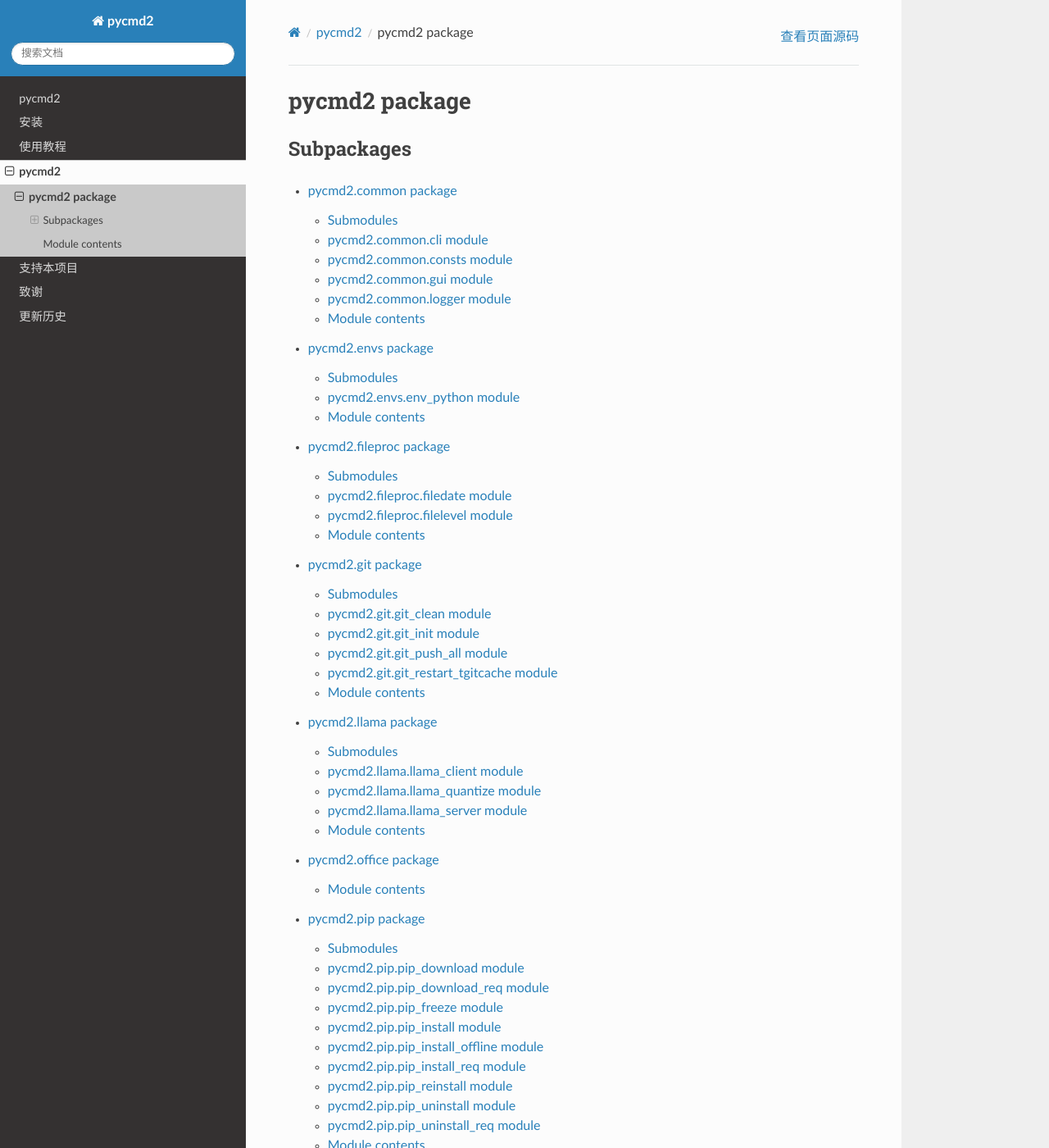
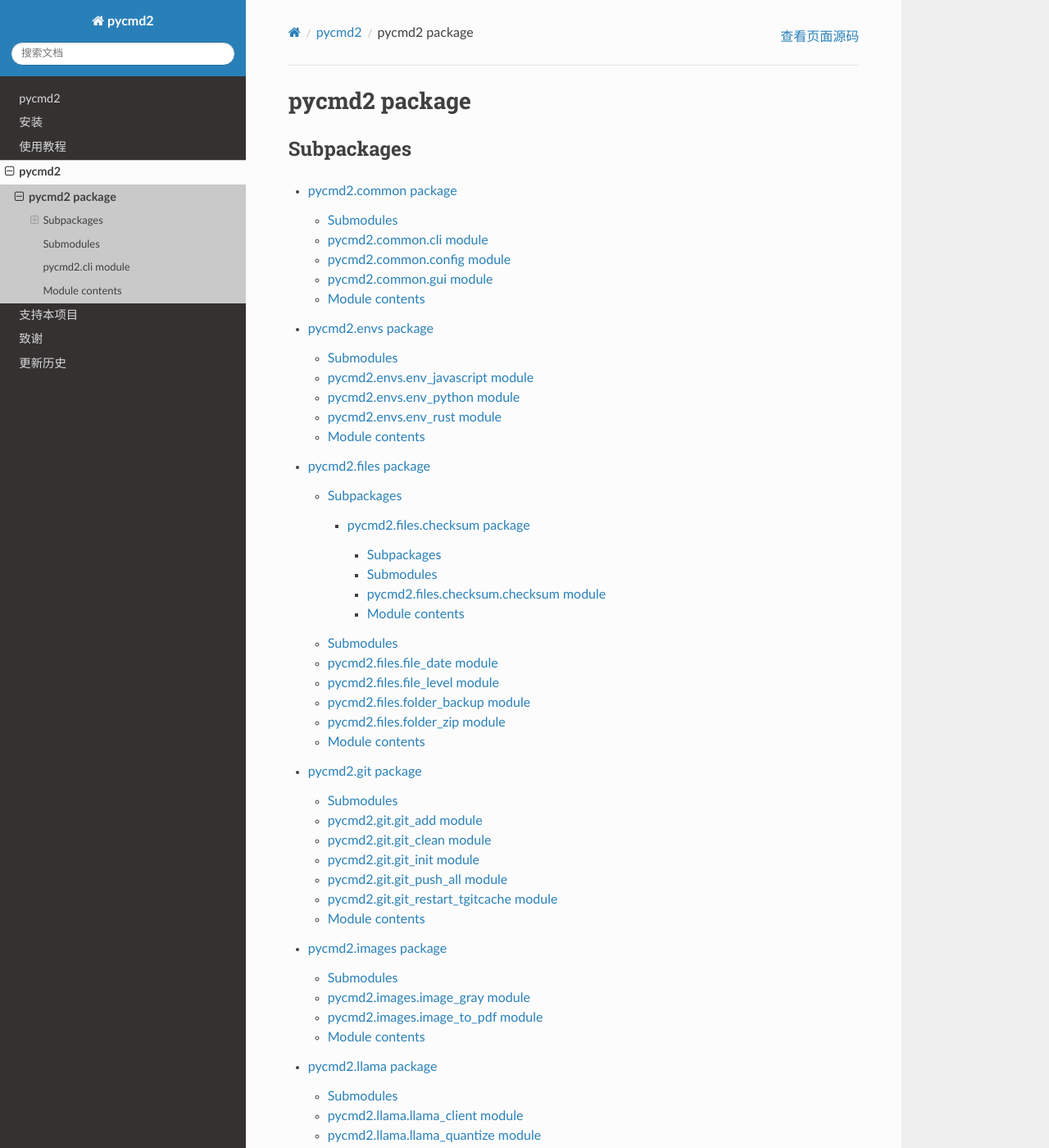
Before and after one commit to gookeryoung/pycmd2, a Sphinx documentation site: the page built from docs/pycmd2.rst, in a window 1280 px wide and 1400 px high. Shown: the whole window at 82% size. Built offline with Sphinx 7.4.7 and the Read the Docs theme 3.1.0, drawn with Linux system fonts in a browser that asks for light colours; some of the changed text lies outside the part shown.

Commit message:
~update docs

```diff
--- a/docs/pycmd2.common.rst
+++ b/docs/pycmd2.common.rst
@@ -12,10 +12,10 @@ pycmd2.common.cli module
    :undoc-members:
    :show-inheritance:
 
-pycmd2.common.consts module
+pycmd2.common.config module
 ---------------------------
 
-.. automodule:: pycmd2.common.consts
+.. automodule:: pycmd2.common.config
    :members:
    :undoc-members:
    :show-inheritance:
@@ -28,14 +28,6 @@ pycmd2.common.gui module
    :undoc-members:
    :show-inheritance:
 
-pycmd2.common.logger module
----------------------------
-
-.. automodule:: pycmd2.common.logger
-   :members:
-   :undoc-members:
-   :show-inheritance:
-
 Module contents
 ---------------
 
--- a/docs/pycmd2.envs.rst
+++ b/docs/pycmd2.envs.rst
@@ -4,10 +4,26 @@ pycmd2.envs package
 Submodules
 ----------
 
+pycmd2.envs.env\_javascript module
+----------------------------------
+
+.. automodule:: pycmd2.envs.env_javascript
+   :members:
+   :undoc-members:
+   :show-inheritance:
+
 pycmd2.envs.env\_python module
 ------------------------------
 
 .. automodule:: pycmd2.envs.env_python
+   :members:
+   :undoc-members:
+   :show-inheritance:
+
+pycmd2.envs.env\_rust module
+----------------------------
+
+.. automodule:: pycmd2.envs.env_rust
    :members:
    :undoc-members:
    :show-inheritance:
--- a/docs/pycmd2.fileproc.rst
+++ /dev/null
@@ -1,29 +0,0 @@
-pycmd2.fileproc package
-=======================
-
-Submodules
-----------
-
-pycmd2.fileproc.filedate module
--------------------------------
-
-.. automodule:: pycmd2.fileproc.filedate
-   :members:
-   :undoc-members:
-   :show-inheritance:
-
-pycmd2.fileproc.filelevel module
---------------------------------
-
-.. automodule:: pycmd2.fileproc.filelevel
-   :members:
-   :undoc-members:
-   :show-inheritance:
-
-Module contents
----------------
-
-.. automodule:: pycmd2.fileproc
-   :members:
-   :undoc-members:
-   :show-inheritance:
--- /dev/null
+++ b/docs/pycmd2.files.checksum.rst
@@ -0,0 +1,29 @@
+pycmd2.files.checksum package
+=============================
+
+Subpackages
+-----------
+
+.. toctree::
+   :maxdepth: 4
+
+   pycmd2.files.checksum.deps
+
+Submodules
+----------
+
+pycmd2.files.checksum.checksum module
+-------------------------------------
+
+.. automodule:: pycmd2.files.checksum.checksum
+   :members:
+   :undoc-members:
+   :show-inheritance:
+
+Module contents
+---------------
+
+.. automodule:: pycmd2.files.checksum
+   :members:
+   :undoc-members:
+   :show-inheritance:
--- /dev/null
+++ b/docs/pycmd2.files.rst
@@ -0,0 +1,53 @@
+pycmd2.files package
+====================
+
+Subpackages
+-----------
+
+.. toctree::
+   :maxdepth: 4
+
+   pycmd2.files.checksum
+
+Submodules
+----------
+
+pycmd2.files.file\_date module
+------------------------------
+
+.. automodule:: pycmd2.files.file_date
+   :members:
+   :undoc-members:
+   :show-inheritance:
+
+pycmd2.files.file\_level module
+-------------------------------
+
+.. automodule:: pycmd2.files.file_level
+   :members:
+   :undoc-members:
+   :show-inheritance:
+
+pycmd2.files.folder\_backup module
+----------------------------------
+
+.. automodule:: pycmd2.files.folder_backup
+   :members:
+   :undoc-members:
+   :show-inheritance:
+
+pycmd2.files.folder\_zip module
+-------------------------------
+
+.. automodule:: pycmd2.files.folder_zip
+   :members:
+   :undoc-members:
+   :show-inheritance:
+
+Module contents
+---------------
+
+.. automodule:: pycmd2.files
+   :members:
+   :undoc-members:
+   :show-inheritance:
--- a/docs/pycmd2.git.rst
+++ b/docs/pycmd2.git.rst
@@ -3,6 +3,14 @@ pycmd2.git package
 
 Submodules
 ----------
+
+pycmd2.git.git\_add module
+--------------------------
+
+.. automodule:: pycmd2.git.git_add
+   :members:
+   :undoc-members:
+   :show-inheritance:
 
 pycmd2.git.git\_clean module
 ----------------------------
--- /dev/null
+++ b/docs/pycmd2.images.rst
@@ -0,0 +1,29 @@
+pycmd2.images package
+=====================
+
+Submodules
+----------
+
+pycmd2.images.image\_gray module
+--------------------------------
+
+.. automodule:: pycmd2.images.image_gray
+   :members:
+   :undoc-members:
+   :show-inheritance:
+
+pycmd2.images.image\_to\_pdf module
+-----------------------------------
+
+.. automodule:: pycmd2.images.image_to_pdf
+   :members:
+   :undoc-members:
+   :show-inheritance:
+
+Module contents
+---------------
+
+.. automodule:: pycmd2.images
+   :members:
+   :undoc-members:
+   :show-inheritance:
--- /dev/null
+++ b/docs/pycmd2.make.rst
@@ -0,0 +1,21 @@
+pycmd2.make package
+===================
+
+Submodules
+----------
+
+pycmd2.make.make\_python module
+-------------------------------
+
+.. automodule:: pycmd2.make.make_python
+   :members:
+   :undoc-members:
+   :show-inheritance:
+
+Module contents
+---------------
+
+.. automodule:: pycmd2.make
+   :members:
+   :undoc-members:
+   :show-inheritance:
--- /dev/null
+++ b/docs/pycmd2.network.rst
@@ -0,0 +1,21 @@
+pycmd2.network package
+======================
+
+Submodules
+----------
+
+pycmd2.network.ssh\_copy\_id module
+-----------------------------------
+
+.. automodule:: pycmd2.network.ssh_copy_id
+   :members:
+   :undoc-members:
+   :show-inheritance:
+
+Module contents
+---------------
+
+.. automodule:: pycmd2.network
+   :members:
+   :undoc-members:
+   :show-inheritance:
--- a/docs/pycmd2.rst
+++ b/docs/pycmd2.rst
@@ -9,13 +9,28 @@ Subpackages
 
    pycmd2.common
    pycmd2.envs
-   pycmd2.fileproc
+   pycmd2.files
    pycmd2.git
+   pycmd2.images
    pycmd2.llama
+   pycmd2.make
+   pycmd2.network
    pycmd2.office
    pycmd2.pip
    pycmd2.system
    pycmd2.task
+   pycmd2.video
+
+Submodules
+----------
+
+pycmd2.cli module
+-----------------
+
+.. automodule:: pycmd2.cli
+   :members:
+   :undoc-members:
+   :show-inheritance:
 
 Module contents
 ---------------
--- /dev/null
+++ b/docs/pycmd2.video.rst
@@ -0,0 +1,21 @@
+pycmd2.video package
+====================
+
+Submodules
+----------
+
+pycmd2.video.video\_converter module
+------------------------------------
+
+.. automodule:: pycmd2.video.video_converter
+   :members:
+   :undoc-members:
+   :show-inheritance:
+
+Module contents
+---------------
+
+.. automodule:: pycmd2.video
+   :members:
+   :undoc-members:
+   :show-inheritance:
--- a/pyproject.toml
+++ b/pyproject.toml
@@ -17,6 +17,7 @@ maintainers = [
 ]
 requires-python = ">=3.8"
 dependencies = [
+  "paramiko>=3.5.1",
   "pillow>=10",
   "pypdf>=5.4.0",
   "pyside2>=5.15.2.1",
@@ -144,7 +145,7 @@ line-length = 80
 fix = true
 show-fixes = true
 output-format = "full"
-exclude = ["**/ui_*.py", "**/*_rc.py"]
+exclude = ["**/ui_*.py", "**/*_rc.py", "docs/*.py"]
 
 [tool.ruff.lint]
 select = [
```
Also changed, not shown: docs/pycmd2.files.checksum.deps.rst (added, +21 -0 lines), docs/pycmd2.office.rst (+27 -0 lines), docs/pycmd2.pip.rst (+8 -0 lines), 2 other files.
